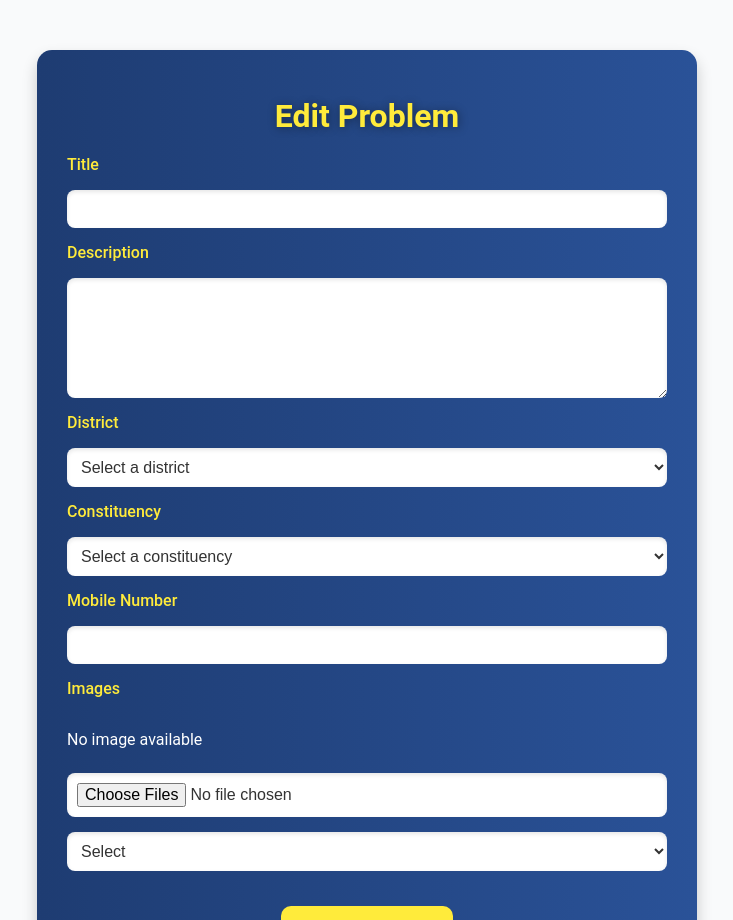
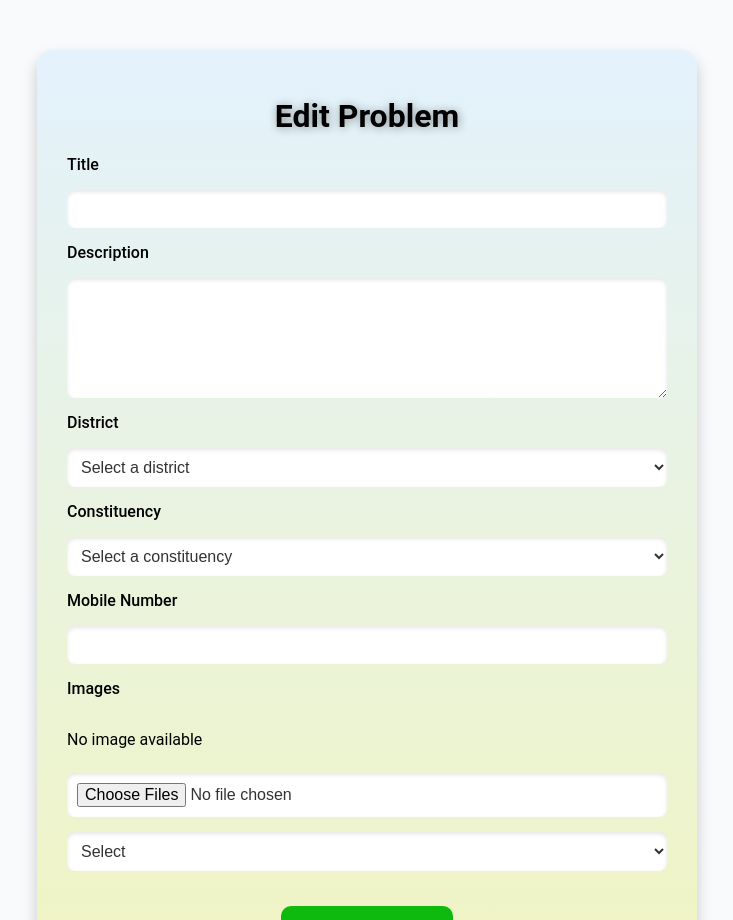
Before and after one commit to SAIKIRAN-67/Connect, a React (Vite) app in the folder frontend/: page /edit in a window 1280 px wide. Shown: the top 920 px of the page, without its empty margins (273-1006 px from the left). Built offline with nearby package versions, Linux system fonts and the light colour scheme.

Commit message:
Update EditProblem.css

```diff
--- a/frontend/src/pages/EditProblem.css
+++ b/frontend/src/pages/EditProblem.css
@@ -4,9 +4,9 @@
     margin: 50px auto;
     padding: 20px 30px;
     border-radius: 15px;
-    background: linear-gradient(to right, #1e3c72, #2a5298);
+    background: linear-gradient(180deg, #e3f2fd, #f0f4c3);
     box-shadow: 0px 8px 15px rgba(0, 0, 0, 0.2);
-    color: #fff;
+    color: black;
     font-family: 'Roboto', sans-serif;
   }
 
@@ -16,7 +16,7 @@
     font-size: 2rem;
     margin-bottom: 20px;
     font-weight: 700;
-    color: #ffeb3b;
+    color: Black
   }
 
   /* Form styling */
@@ -37,7 +37,7 @@
     margin-bottom: 8px;
     font-weight: 500;
     font-size: 1rem;
-    color: #ffeb3b;
+    color: black
   }
 
   /* Input fields styling */
@@ -72,7 +72,7 @@
     padding: 12px 20px;
     font-size: 1.2rem;
     font-weight: 600;
-    background-color: #ffeb3b;
+    background-color: rgb(14, 186, 14);
     color: #333;
     border: none;
     border-radius: 10px;
@@ -84,7 +84,7 @@
   }
 
   .submit-button:hover {
-    background-color: #ffc107;
+    background-color: #298e19;
     transform: scale(1.05);
   }
 
@@ -102,3 +102,29 @@
       font-size: 1rem;
     }
   }
+  /* EditProblem.css */
+
+.response-message {
+  font-size: 20px; /* Make the message larger */
+  font-weight: bold; /* Make the text bold */
+  padding: 10px; /* Add padding for spacing */
+  margin: 15px 0; /* Add margin to separate the message from the form */
+  text-align: center; /* Center the message */
+  border-radius: 5px; /* Rounded corners */
+  width: 100%; /* Make the message width full */
+  box-sizing: border-box; /* Ensure padding doesn't overflow */
+}
+
+/* Success message styles */
+.response-message.success {
+  background-color: #28a745; /* Green background for success */
+  color: white; /* White text color */
+  border: 2px solid #218838; /* Darker green border */
+}
+
+/* Error message styles */
+.response-message.error {
+  background-color: #dc3545; /* Red background for error */
+  color: white; /* White text color */
+  border: 2px solid #c82333; /* Darker red border */
+}
```
